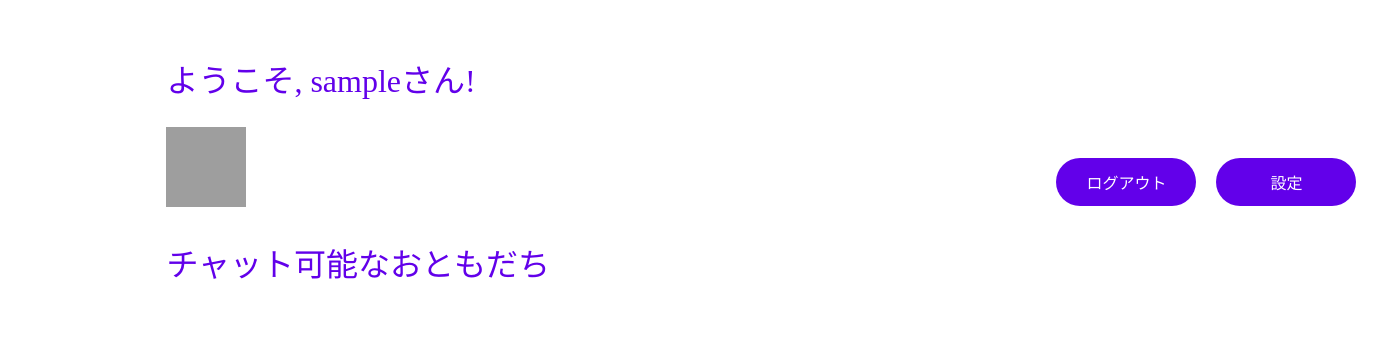
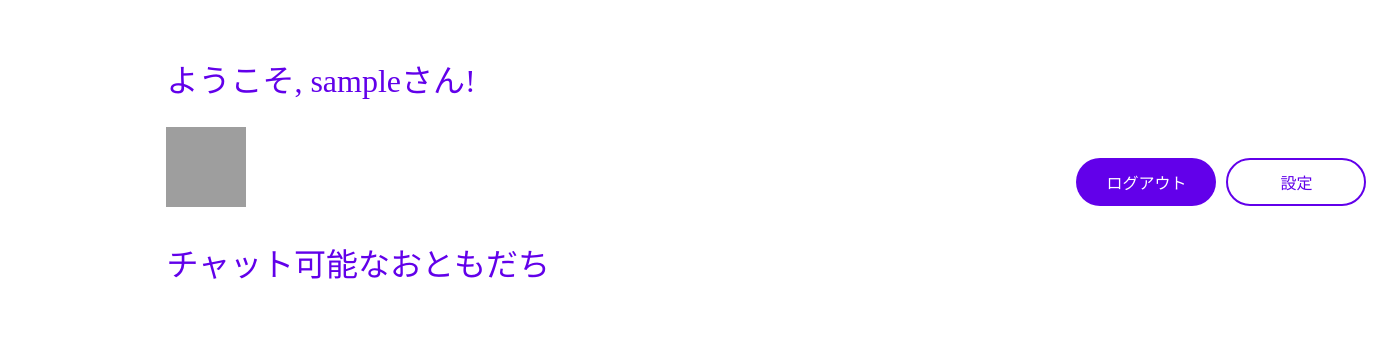
Before and after one commit to Ikuto-Tamura/django-chatapp-tamura, a Django app: page /home/ in a window 1400 px wide. Shown: the top 364 px of the page. Run offline with Django 5.2, Linux system fonts and the light colour scheme; the visitor is signed in with stand-in values (Sample User, id 1); data comes from the database, SQL or seed files in the repository; grey boxes are pictures that could not be loaded.

Commit message:
スタイリング調整

```diff
--- a/chatapp_pj/chatapp_app/static/css/base.css
+++ b/chatapp_pj/chatapp_app/static/css/base.css
@@ -1,15 +1,15 @@
 /* Material Design 3 Base Colors */
 :root {
-    --md-sys-color-primary: #6200ea;
-    /* Primary color */
-    --md-sys-color-secondary: #03dac6;
-    /* Secondary color */
-    --md-sys-color-background: #f5f5f5;
-    --md-sys-color-surface: #ffffff;
-    --md-sys-color-on-primary: #ffffff;
-    --md-sys-color-on-secondary: #000000;
-    --md-sys-color-on-background: #000000;
-    --md-sys-color-on-surface: #000000;
+    --md-primary: #6200ea;
+    --md-secondary: #03dac6;
+    --md-background: #f5f5f5;
+    --md-surface: #ffffff;
+    --md-on-primary: #ffffff;
+    --md-on-secondary: #000000;
+    --md-on-background: #000000;
+    --md-on-surface: #000000;
+    --md-outline: #c7c7c7;
+    --md-shadow: rgba(0, 0, 0, 0.2);
 }
 
 
@@ -27,8 +27,8 @@
 }
 
 .md-button.md-filled {
-    background-color: var(--md-sys-color-primary);
-    color: var(--md-sys-color-on-primary);
+    background-color: var(--md-primary);
+    color: var(--md-on-primary);
     border: none;
 }
 
@@ -39,8 +39,8 @@
 
 .md-button.md-outlined {
     background-color: transparent;
-    color: var(--md-sys-color-primary);
-    border: 2px solid var(--md-sys-color-primary);
+    color: var(--md-primary);
+    border: 2px solid var(--md-primary);
 }
 
 .md-button.md-outlined:hover {
--- a/chatapp_pj/chatapp_app/static/css/home.css
+++ b/chatapp_pj/chatapp_app/static/css/home.css
@@ -7,7 +7,7 @@
 
 h2,
 h3 {
-    color: var(--md-sys-color-primary);
+    color: var(--md-primary);
     font-weight: 500;
     font-size: 32px;
 }
@@ -27,7 +27,7 @@
 
 .username {
     font-size: 1.2rem;
-    color: var(--md-sys-color-on-background);
+    color: var(--md-on-background);
     font-weight: 500;
 }
 
@@ -39,7 +39,7 @@
 }
 
 .friend {
-    background-color: var(--md-sys-color-surface);
+    background-color: var(--md-surface);
     padding: 15px;
     margin: 20px 0;
     border-radius: 8px;
@@ -51,7 +51,7 @@
 }
 
 .friend:hover {
-    background-color: var(--md-sys-color-primary);
+    background-color: var(--md-primary);
 }
 
 .friend-link {
@@ -70,24 +70,24 @@
 .friend-name {
     font-weight: 500;
     font-size: 1.1rem;
-    color: var(--md-sys-color-on-surface);
+    color: var(--md-on-surface);
     padding-top: 10px;
     width: 80px;
 }
 
 .latest-message {
     font-size: 0.9rem;
-    color: var(--md-sys-color-on-surface);
+    color: var(--md-on-surface);
 }
 
 .no-message {
     font-size: 0.9rem;
-    color: var(--md-sys-color-secondary);
+    color: var(--md-secondary);
 }
 
 .message-time {
     font-size: 0.8rem;
-    color: var(--md-sys-color-on-surface);
+    color: var(--md-on-surface);
     margin-top: 5px;
 }
 
@@ -96,30 +96,28 @@
     margin-top: 30px;
     text-align: center;
     display: flex;
+    gap: 10px;
 }
 
 
 
 .md-button.md-filled {
-    background-color: var(--md-sys-color-primary);
-    color: var(--md-sys-color-on-primary);
     border: none;
     padding: 12px 24px;
     border-radius: 50px;
     font-weight: 500;
     width: 140px;
-    margin: 0 10px;
 }
 
 .md-button.md-filled:hover {
-    background-color: #3700b3;
     transform: translateY(-2px);
 }
 
 .md-button.md-outlined {
     background-color: transparent;
-    color: var(--md-sys-color-primary);
-    border: 2px solid var(--md-sys-color-primary);
+    color: var(--md-primary);
+    border: 2px solid var(--md-primary);
+    width: 140px;
 }
 
 .md-button.md-outlined:hover {
--- a/chatapp_pj/chatapp_app/static/css/index.css
+++ b/chatapp_pj/chatapp_app/static/css/index.css
@@ -1,6 +1,6 @@
 body {
     font-family: 'Roboto', sans-serif;
-    background-color: var(--md-sys-color-background);
+    background-color: var(--md-background);
     margin: 0;
     padding: 0;
     display: flex;
@@ -10,8 +10,8 @@
 }
 
 h1 {
-    font-size: 2.5rem;
-    color: var(--md-sys-color-primary);
+    font-size: 36px;
+    color: var(--md-secondary);
     text-align: center;
 }
 
--- a/chatapp_pj/chatapp_app/templates/chatapp_app/home.html
+++ b/chatapp_pj/chatapp_app/templates/chatapp_app/home.html
@@ -14,7 +14,7 @@
                 {% csrf_token %}
                 <button type="submit" class="md-button md-filled" >ログアウト</button>
             </form>
-            <a href="{% url 'settings' %}"><button class="md-button md-filled">設定</button></a>
+            <a href="{% url 'settings' %}"><button class="md-button md-outlined">設定</button></a>
         </div>
     </div>
 
```
Also changed, not shown: chatapp_pj/chatapp_app/static/css/talk_room.css (added, +135 -0 lines), chatapp_pj/chatapp_app/templates/chatapp_app/talk_room.html (+3 -142 lines).
